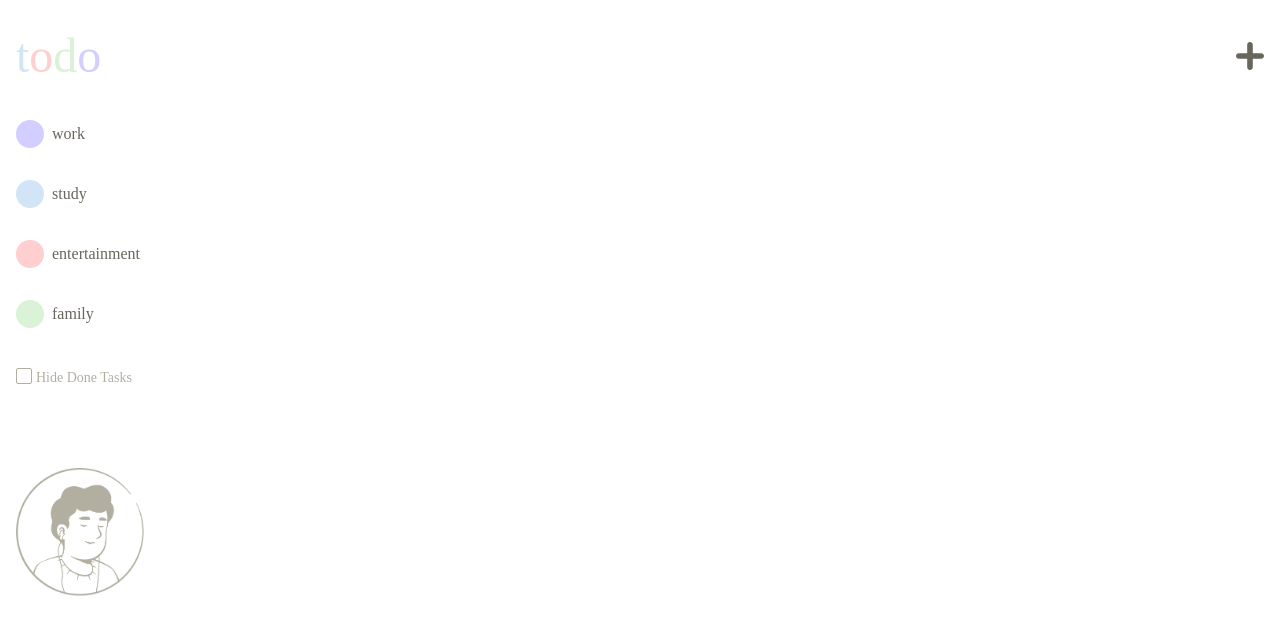
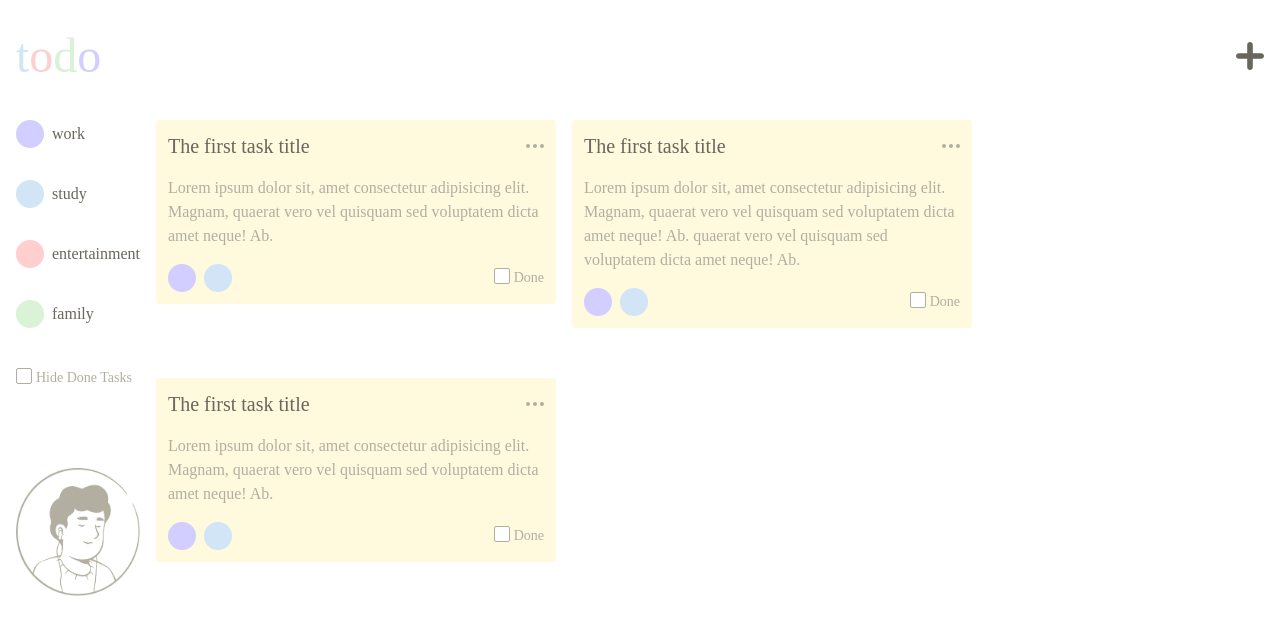
Before and after one commit to Narek-Alexanyan/todo-react-app, a React (Vite) app: page /todo in a window 1280 px wide. Shown: the top 634 px of the page. Built offline with nearby package versions, Linux system fonts and the light colour scheme; the HTML template or start-up script is replaced by a standard one; a web font is replaced by a local one.

Commit message:
Created Todo list, todo item

```diff
--- a/package.json
+++ b/package.json
@@ -13,7 +13,9 @@
     "axios": "^1.3.4",
     "react": "^18.2.0",
     "react-dom": "^18.2.0",
-    "react-router-dom": "^6.8.2"
+    "react-redux": "^8.0.5",
+    "react-router-dom": "^6.8.2",
+    "react-transition-group": "^4.4.5"
   },
   "devDependencies": {
     "@types/react": "^18.0.27",
--- a/src/components/UI/checkbox/TodoCheckbox.jsx
+++ b/src/components/UI/checkbox/TodoCheckbox.jsx
@@ -1,11 +1,10 @@
-import React, { useState } from "react";
+import React from "react";
 
-const TodoCheckbox = ({ label }) => {
-  const [isChecked, setIsChecked] = useState(false);
+const TodoCheckbox = ({ label, isChecked, onChange }) => {
 
   return (
     <label className="flex gap-1">
-      <input type="checkbox" onChange={() => setIsChecked((prev) => !prev)} />
+      <input type="checkbox" onChange={onChange} />
       <svg
         className={`inline-block w-4 h-4 bg-todo-white border rounded-sm ${
           isChecked ? "border-todo-black" : "border-todo-gray"
--- /dev/null
+++ b/src/components/UI/icons/DotsHorizontalIcon.jsx
@@ -0,0 +1,23 @@
+import React from "react";
+
+const DotsHorizontalIcon = () => {
+  return (
+    <svg
+      width="18"
+      height="4"
+      viewBox="0 0 18 4"
+      fill="none"
+      xmlns="http://www.w3.org/2000/svg"
+    >
+      <path
+        d="M2 2H2.01M9 2H9.01M16 2H16.01M3 2C3 2.55228 2.55228 3 2 3C1.44772 3 1 2.55228 1 2C1 1.44772 1.44772 1 2 1C2.55228 1 3 1.44772 3 2ZM10 2C10 2.55228 9.55228 3 9 3C8.44772 3 8 2.55228 8 2C8 1.44772 8.44772 1 9 1C9.55228 1 10 1.44772 10 2ZM17 2C17 2.55228 16.5523 3 16 3C15.4477 3 15 2.55228 15 2C15 1.44772 15.4477 1 16 1C16.5523 1 17 1.44772 17 2Z"
+        stroke="#B2AFA1"
+        strokeWidth="2"
+        strokeLinecap="round"
+        strokeLinejoin="round"
+      />
+    </svg>
+  );
+};
+
+export default DotsHorizontalIcon;
--- a/src/components/sidebar/Sidebar.jsx
+++ b/src/components/sidebar/Sidebar.jsx
@@ -1,15 +1,20 @@
-import React from "react";
+import React, { useState } from "react";
 import TagList from "../tags/TagList";
-import { tags } from "../../constans/tags";
+import { tags } from "../../constants/tags";
 import TodoCheckbox from "../UI/checkbox/TodoCheckbox";
 import illustration from "../../assets/images/illustrations/illustration-1.png";
 
 const Sidebar = () => {
+  const [hideCompleted, setHideCompleted] = useState(false);
   return (
     <div>
       <TagList list={tags} />
       <div className="mt-10">
-        <TodoCheckbox label="Hide Done Tasks" />
+        <TodoCheckbox
+          label="Hide Done Tasks"
+          isChecked={hideCompleted}
+          onChange={() => setHideCompleted((prev) => !prev)}
+        />
       </div>
       <div className="mt-20">
         <img src={illustration} className="w-32 h-32" alt="illustration" />
--- /dev/null
+++ b/src/components/tags/TagCircle.jsx
@@ -0,0 +1,12 @@
+import React from "react";
+
+const TagCircle = ({ color }) => {
+  return (
+    <span
+      style={{ backgroundColor: color }}
+      className="w-7 h-7 rounded-full inline-block"
+    ></span>
+  );
+};
+
+export default TagCircle;
--- a/src/components/tags/TagList.jsx
+++ b/src/components/tags/TagList.jsx
@@ -1,15 +1,14 @@
 import React from "react";
+import TagCircle from "./TagCircle";
+import { getTagColor } from "../../helpers/getTagColor";
 
 const TagList = ({ list }) => {
   return (
     <div className="flex flex-col gap-8">
       {list.map((tag) => (
-        <div className="flex items-center gap-2 cursor-pointer">
-          <span
-            style={{ backgroundColor: tag.color }}
-            className="w-7 h-7 rounded-full"
-          ></span>
-          <p className="text-base text-todo-black">{tag.name}</p>
+        <div key={tag.id} className="flex items-center gap-2 cursor-pointer">
+          <TagCircle color={getTagColor(tag.value)} />
+          <p className="text-base text-todo-black">{tag.value}</p>
         </div>
       ))}
     </div>
--- /dev/null
+++ b/src/components/todo/TodoItem.jsx
@@ -0,0 +1,32 @@
+import React from "react";
+import IconButton from "../UI/buttons/IconButton";
+import DotsHorizontalIcon from "../UI/icons/DotsHorizontalIcon";
+import TagCircle from "../tags/TagCircle";
+import TodoCheckbox from "../UI/checkbox/TodoCheckbox";
+import { getTagColor } from "../../helpers/getTagColor";
+
+const TodoItem = ({ todoData }) => {
+  return (
+    <div className="bg-todo-yellow rounded p-3 w-[400px] h-fit flex flex-col gap-4">
+      <div className="flex justify-between items-center">
+        <h5 className="text-xl text-todo-black font-medium">
+          {todoData.title}
+        </h5>
+        <IconButton>
+          <DotsHorizontalIcon />
+        </IconButton>
+      </div>
+      <div className="text-base text-todo-gray">{todoData.body}</div>
+      <div className="flex justify-between items-center">
+        <div className="flex gap-2">
+          {todoData.tags.map((tag, index) => (
+            <TagCircle key={index} color={getTagColor(tag.value)} />
+          ))}
+        </div>
+        <TodoCheckbox label="Done" checked={todoData.completed} />
+      </div>
+    </div>
+  );
+};
+
+export default TodoItem;
--- /dev/null
+++ b/src/components/todo/TodoList.jsx
@@ -0,0 +1,65 @@
+import React from "react";
+import TodoItem from "./TodoItem";
+
+const todoList = [
+  {
+    id: 1,
+    title: "The first task title",
+    body: "Lorem ipsum dolor sit, amet consectetur adipisicing elit. Magnam, quaerat vero vel quisquam sed voluptatem dicta amet neque! Ab.",
+    completed: false,
+    tags: [
+      {
+        id: 1,
+        value: "work",
+      },
+      {
+        id: 2,
+        value: "study",
+      },
+    ],
+  },
+  {
+    id: 2,
+    title: "The first task title",
+    body: "Lorem ipsum dolor sit, amet consectetur adipisicing elit. Magnam, quaerat vero vel quisquam sed voluptatem dicta amet neque! Ab. quaerat vero vel quisquam sed voluptatem dicta amet neque! Ab.",
+    completed: false,
+    tags: [
+      {
+        id: 1,
+        value: "work",
+      },
+      {
+        id: 2,
+        value: "study",
+      },
+    ],
+  },
+  {
+    id: 3,
+    title: "The first task title",
+    body: "Lorem ipsum dolor sit, amet consectetur adipisicing elit. Magnam, quaerat vero vel quisquam sed voluptatem dicta amet neque! Ab.",
+    completed: true,
+    tags: [
+      {
+        id: 1,
+        value: "work",
+      },
+      {
+        id: 2,
+        value: "study",
+      },
+    ],
+  },
+];
+
+const TodoList = () => {
+  return (
+    <div className="flex flex-wrap gap-4">
+      {todoList.map((item) => (
+        <TodoItem key={item.id} todoData={item} />
+      ))}
+    </div>
+  );
+};
+
+export default TodoList;
--- a/src/constans/tags.js
+++ b/src/constants/tags.js
@@ -1,22 +1,22 @@
 export const tags = [
   {
     id: 1,
-    name: "work",
+    value: "work",
     color: "#D2CEFF"
   },
   {
     id: 2,
-    name: "study",
+    value: "study",
     color: "#D1E5F7"
   },
   {
     id: 3,
-    name: "entertainment",
+    value: "entertainment",
     color: "#FFCECE"
   },
   {
     id: 4,
-    name: "family",
+    value: "family",
     color: "#DAF2D6"
   },
 ]
--- /dev/null
+++ b/src/helpers/getTagColor.js
@@ -0,0 +1,5 @@
+import { tags } from "../constants/tags"
+
+export const getTagColor = (value) => {
+  return tags.find(tag => tag.value === value).color
+}
--- a/src/pages/todo/index.jsx
+++ b/src/pages/todo/index.jsx
@@ -2,6 +2,7 @@ import React from "react";
 import Logo from "../../components/Logo";
 import IconButton from "../../components/UI/buttons/IconButton";
 import Sidebar from "../../components/sidebar/Sidebar";
+import TodoList from "../../components/todo/TodoList";
 
 const TodoPage = () => {
   return (
@@ -25,8 +26,9 @@ const TodoPage = () => {
           </svg>
         </IconButton>
       </div>
-      <div className="mt-10 flex">
+      <div className="mt-10 flex gap-4">
         <Sidebar />
+        <TodoList />
       </div>
     </div>
   );
```
Also changed, not shown: 1 other file (tests, documents, lock files or other folders).
